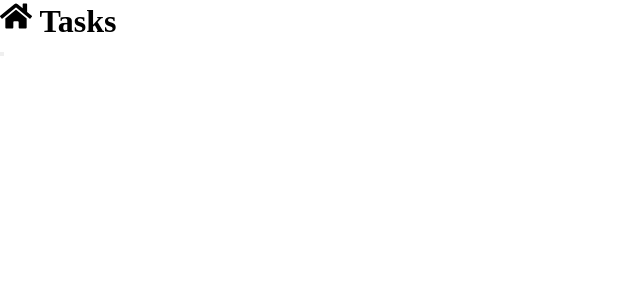
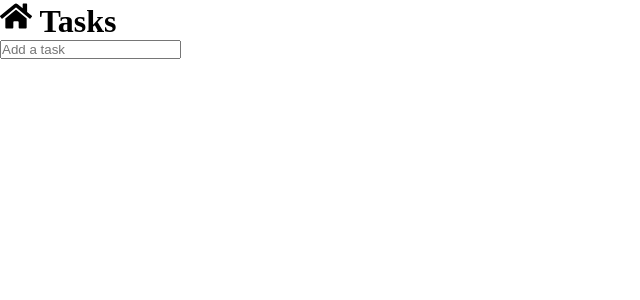
Before and after one commit to Alforoan/reactTesting, a React (Create React App) app: page / in a window 1280 px wide. Shown: the top 300 px of the page, without its empty margins (0-640 px from the left). Built offline with nearby package versions, Linux system fonts and the light colour scheme.

Commit message:
change button to form and add input with a placeholder

```diff
--- a/src/components/Tasks.js
+++ b/src/components/Tasks.js
@@ -2,14 +2,14 @@ import React from "react";
 import { FaHome } from "react-icons/fa";
 
 function Tasks() {
-  const [message, setMessage] = React.useState("");
-
   return (
     <div>
       <h1>
         <FaHome /> Tasks
       </h1>
-      <button className="task-btn"></button>
+      <form>
+        <input type="text" placeholder="Add a task" />
+      </form>
     </div>
   );
 }
```
